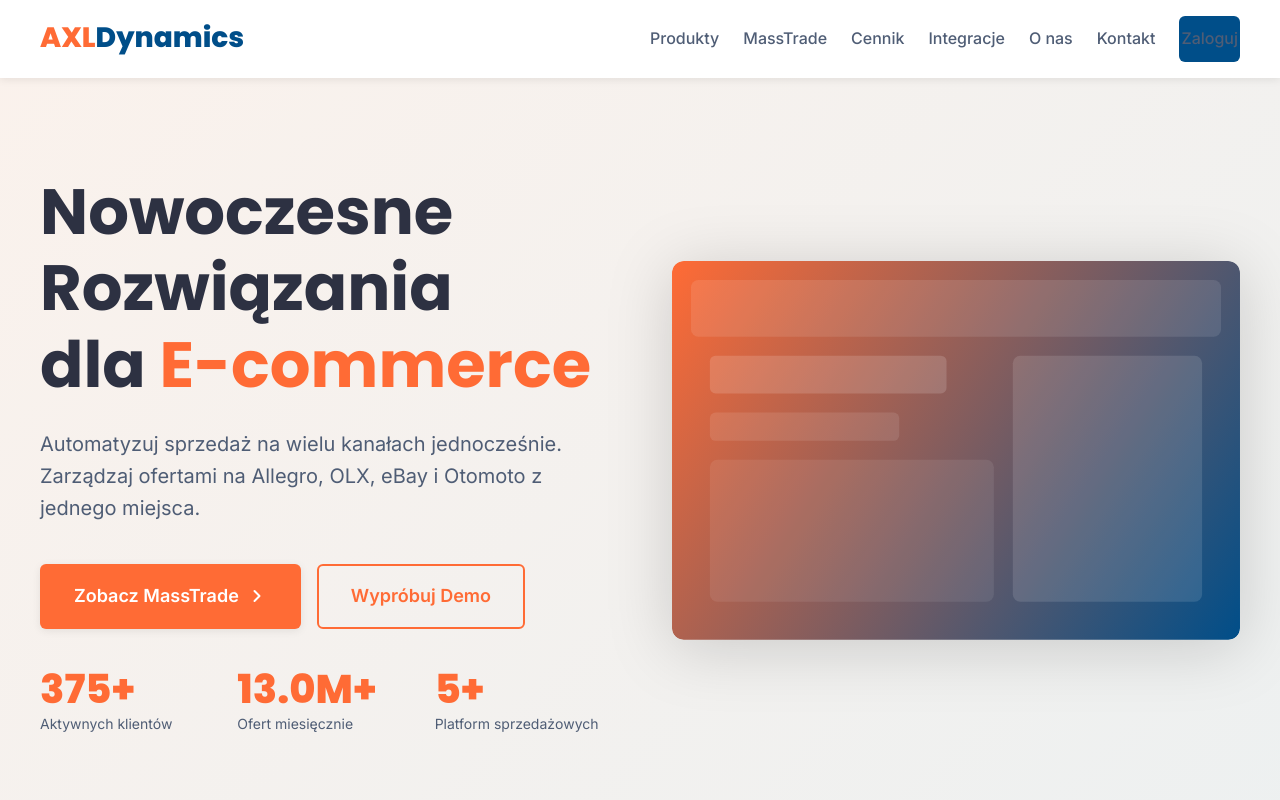
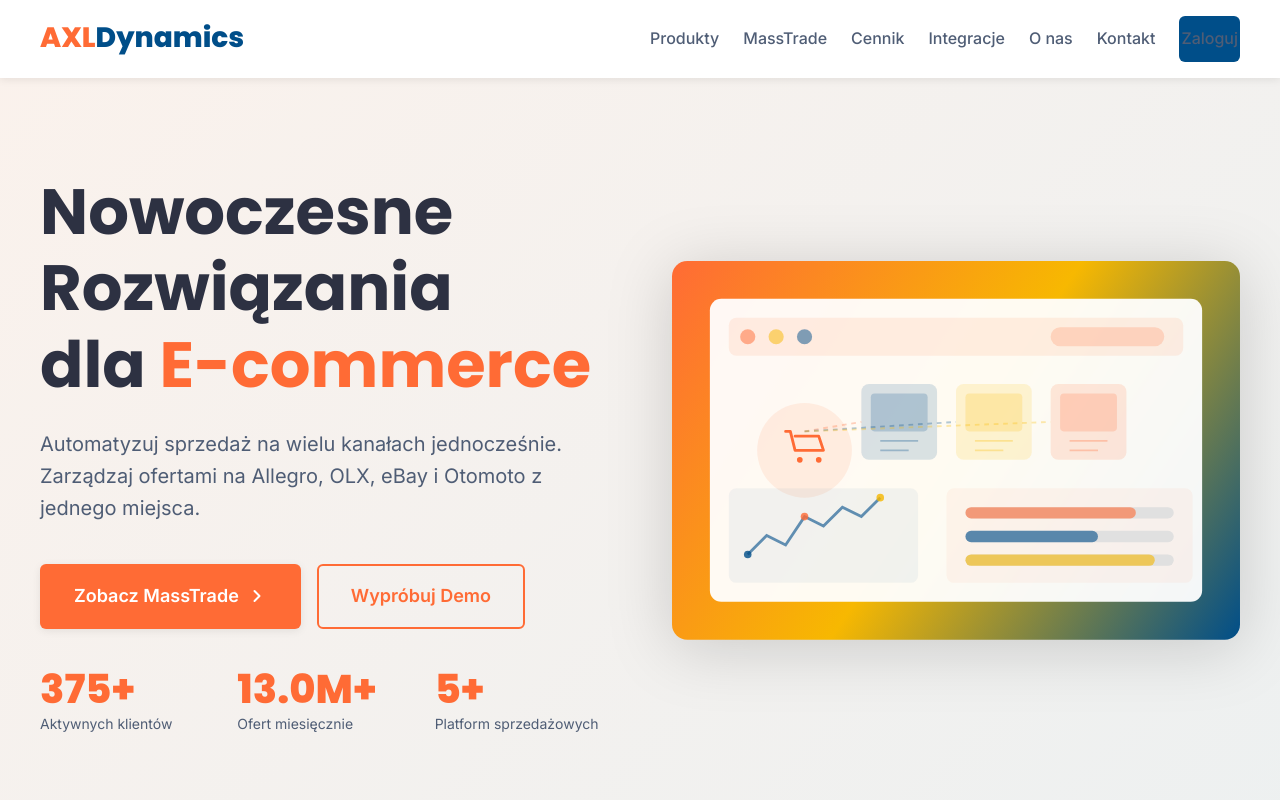
Before and after one commit to feliks2050/axl-dynamics-website, a website: page index.html in a window 1280 px wide. Shown: the top 800 px of the page. Drawn offline with Linux system fonts and the light colour scheme.

Commit message:
Zastąp placeholder nowoczesną ilustracją e-commerce w sekcji hero

```diff
--- a/index.html
+++ b/index.html
@@ -76,19 +76,72 @@
             </div>
             <div class="hero-visual">
                 <div class="dashboard-mockup">
-                    <!-- Placeholder for dashboard screenshot/illustration -->
+                    <!-- E-commerce Illustration -->
                     <div class="mockup-placeholder">
                         <svg width="600" height="400" viewBox="0 0 600 400" fill="none" xmlns="http://www.w3.org/2000/svg">
-                            <rect width="600" height="400" rx="12" fill="url(#gradient1)"/>
-                            <rect x="20" y="20" width="560" height="60" rx="8" fill="white" opacity="0.1"/>
-                            <rect x="40" y="100" width="250" height="40" rx="6" fill="white" opacity="0.15"/>
-                            <rect x="40" y="160" width="200" height="30" rx="6" fill="white" opacity="0.1"/>
-                            <rect x="40" y="210" width="300" height="150" rx="8" fill="white" opacity="0.08"/>
-                            <rect x="360" y="100" width="200" height="260" rx="8" fill="white" opacity="0.12"/>
+                            <!-- Background gradient -->
+                            <rect width="600" height="400" rx="16" fill="url(#gradient1)"/>
+
+                            <!-- Dashboard window -->
+                            <rect x="40" y="40" width="520" height="320" rx="12" fill="white" opacity="0.95"/>
+
+                            <!-- Top bar -->
+                            <rect x="60" y="60" width="480" height="40" rx="8" fill="#FF6B35" opacity="0.1"/>
+                            <circle cx="80" cy="80" r="8" fill="#FF6B35" opacity="0.5"/>
+                            <circle cx="110" cy="80" r="8" fill="#F7B801" opacity="0.5"/>
+                            <circle cx="140" cy="80" r="8" fill="#004E89" opacity="0.5"/>
+                            <rect x="400" y="70" width="120" height="20" rx="10" fill="#FF6B35" opacity="0.2"/>
+
+                            <!-- Shopping cart icon -->
+                            <g transform="translate(80, 140)">
+                                <circle cx="60" cy="60" r="50" fill="#FF6B35" opacity="0.1"/>
+                                <path d="M40 40 L45 40 L50 60 L80 60 L75 45 L50 45" stroke="#FF6B35" stroke-width="3" stroke-linecap="round" stroke-linejoin="round" fill="none"/>
+                                <circle cx="55" cy="70" r="3" fill="#FF6B35"/>
+                                <circle cx="75" cy="70" r="3" fill="#FF6B35"/>
+                            </g>
+
+                            <!-- Product boxes -->
+                            <rect x="200" y="130" width="80" height="80" rx="8" fill="#004E89" opacity="0.15"/>
+                            <rect x="210" y="140" width="60" height="40" rx="4" fill="#004E89" opacity="0.2"/>
+                            <line x1="220" y1="190" x2="260" y2="190" stroke="#004E89" stroke-width="2" opacity="0.3"/>
+                            <line x1="220" y1="200" x2="250" y2="200" stroke="#004E89" stroke-width="2" opacity="0.3"/>
+
+                            <rect x="300" y="130" width="80" height="80" rx="8" fill="#F7B801" opacity="0.15"/>
+                            <rect x="310" y="140" width="60" height="40" rx="4" fill="#F7B801" opacity="0.2"/>
+                            <line x1="320" y1="190" x2="360" y2="190" stroke="#F7B801" stroke-width="2" opacity="0.3"/>
+                            <line x1="320" y1="200" x2="350" y2="200" stroke="#F7B801" stroke-width="2" opacity="0.3"/>
+
+                            <rect x="400" y="130" width="80" height="80" rx="8" fill="#FF6B35" opacity="0.15"/>
+                            <rect x="410" y="140" width="60" height="40" rx="4" fill="#FF6B35" opacity="0.2"/>
+                            <line x1="420" y1="190" x2="460" y2="190" stroke="#FF6B35" stroke-width="2" opacity="0.3"/>
+                            <line x1="420" y1="200" x2="450" y2="200" stroke="#FF6B35" stroke-width="2" opacity="0.3"/>
+
+                            <!-- Stats chart -->
+                            <rect x="60" y="240" width="200" height="100" rx="8" fill="#004E89" opacity="0.05"/>
+                            <polyline points="80,310 100,290 120,300 140,270 160,280 180,260 200,270 220,250" stroke="#004E89" stroke-width="3" fill="none" opacity="0.6"/>
+                            <circle cx="80" cy="310" r="4" fill="#004E89" opacity="0.8"/>
+                            <circle cx="140" cy="270" r="4" fill="#FF6B35" opacity="0.8"/>
+                            <circle cx="220" cy="250" r="4" fill="#F7B801" opacity="0.8"/>
+
+                            <!-- Progress bars -->
+                            <rect x="290" y="240" width="260" height="100" rx="8" fill="#FF6B35" opacity="0.05"/>
+                            <rect x="310" y="260" width="220" height="12" rx="6" fill="#E0E0E0"/>
+                            <rect x="310" y="260" width="180" height="12" rx="6" fill="#FF6B35" opacity="0.6"/>
+                            <rect x="310" y="285" width="220" height="12" rx="6" fill="#E0E0E0"/>
+                            <rect x="310" y="285" width="140" height="12" rx="6" fill="#004E89" opacity="0.6"/>
+                            <rect x="310" y="310" width="220" height="12" rx="6" fill="#E0E0E0"/>
+                            <rect x="310" y="310" width="200" height="12" rx="6" fill="#F7B801" opacity="0.6"/>
+
+                            <!-- Connection lines -->
+                            <line x1="140" y1="180" x2="200" y2="170" stroke="#FF6B35" stroke-width="2" stroke-dasharray="5,5" opacity="0.3"/>
+                            <line x1="140" y1="180" x2="300" y2="170" stroke="#004E89" stroke-width="2" stroke-dasharray="5,5" opacity="0.3"/>
+                            <line x1="140" y1="180" x2="400" y2="170" stroke="#F7B801" stroke-width="2" stroke-dasharray="5,5" opacity="0.3"/>
+
                             <defs>
                                 <linearGradient id="gradient1" x1="0" y1="0" x2="600" y2="400" gradientUnits="userSpaceOnUse">
-                                    <stop stop-color="#FF6B35"/>
-                                    <stop offset="1" stop-color="#004E89"/>
+                                    <stop stop-color="#FF6B35" opacity="0.9"/>
+                                    <stop offset="0.5" stop-color="#F7B801" opacity="0.8"/>
+                                    <stop offset="1" stop-color="#004E89" opacity="0.9"/>
                                 </linearGradient>
                             </defs>
                         </svg>
```
